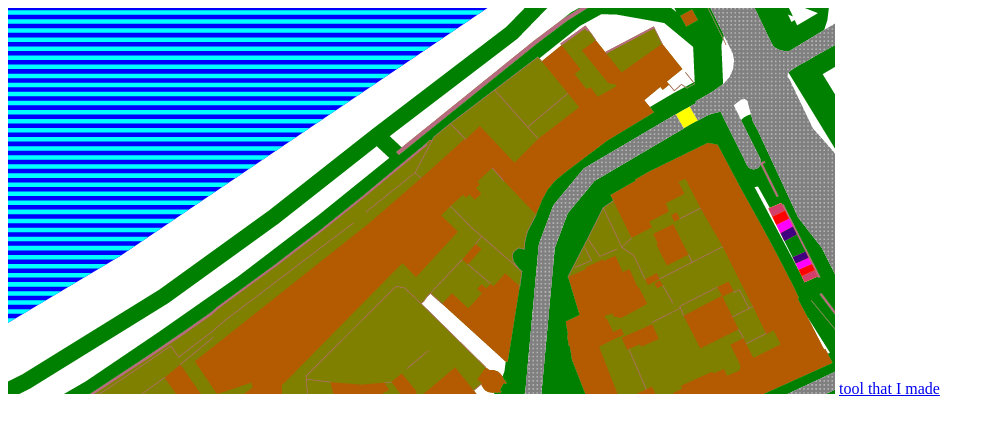
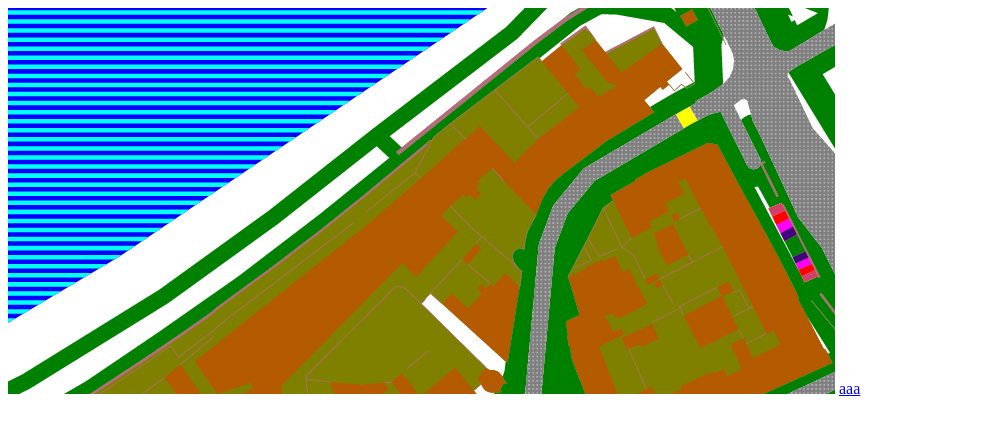
Before and after one commit to matkoniecz/linkchecker_utf8_bug, a plain HTML site: page index.html in a window 1280 px wide. Shown: the whole page, without its empty margins (0-994 px from the left). Drawn offline with Linux system fonts and the light colour scheme.

```diff
--- a/index.html
+++ b/index.html
@@ -2,6 +2,6 @@
 <html lang="en">
   <body>
     <img src="test/ń.png"/>
-    <a href="./test/index.html">tool that I made</a>
+    <a href="./test/index.html">aaa</a>
   </body>
 </html>
```
